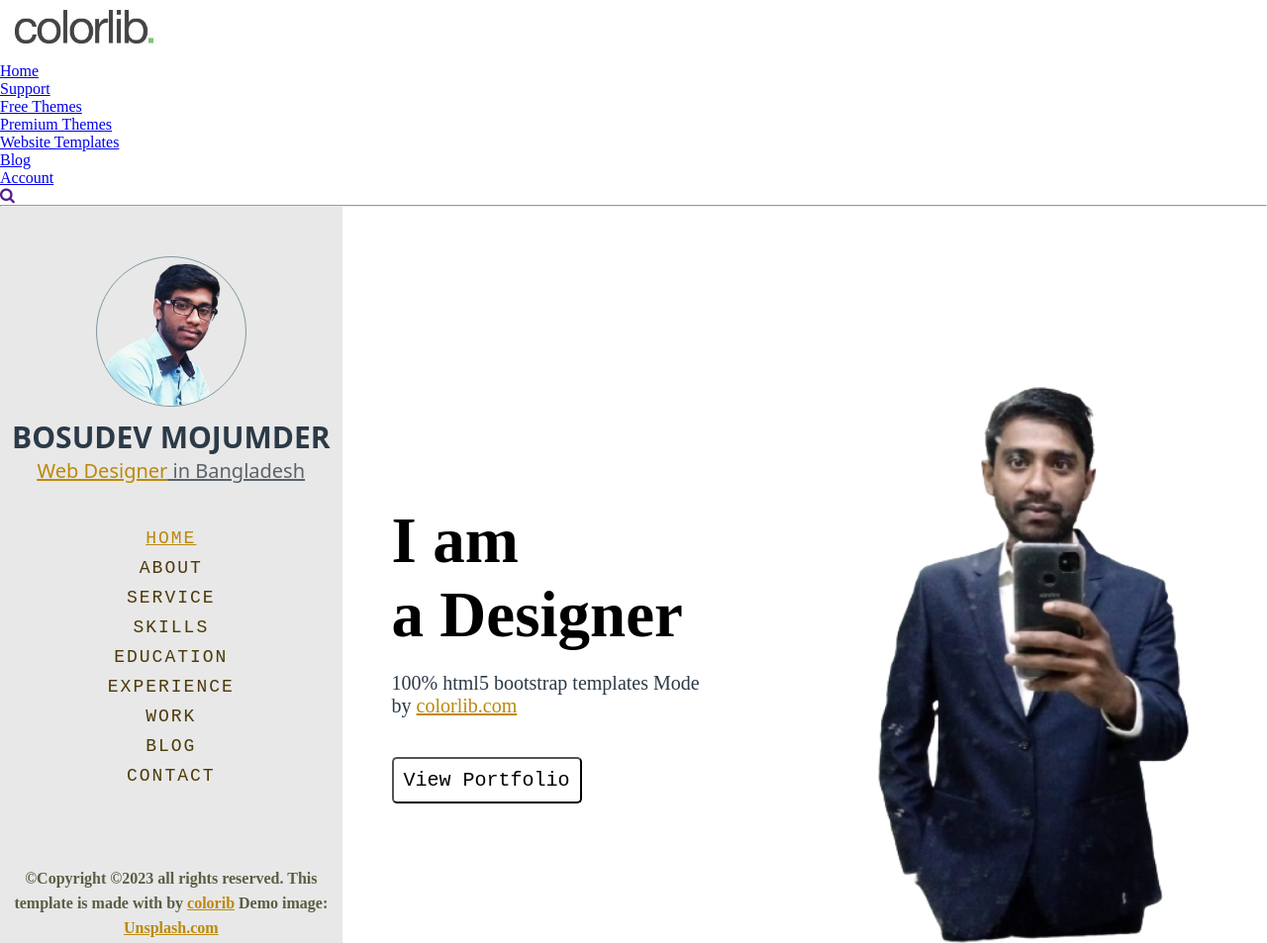
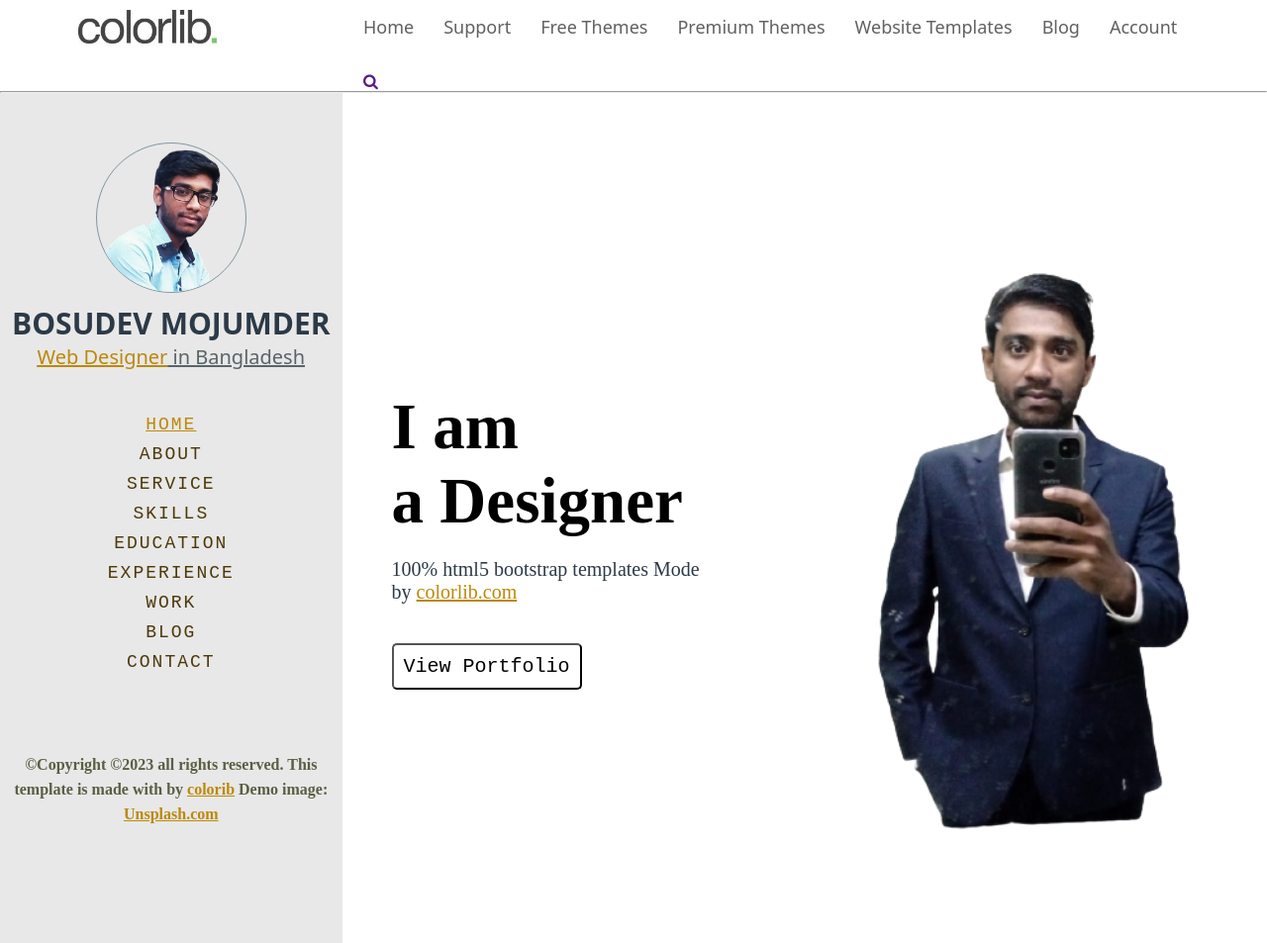
Before and after one commit to bosudev-it/17-Mar, a plain HTML site: page index.html in a window 1280 px wide. Shown: the top 953 px of the page at 99% size. Drawn offline with Linux system fonts and the light colour scheme.

Commit message:
Update style.css

```diff
--- a/style.css
+++ b/style.css
@@ -110,3 +110,46 @@
 	cursor:pointer;
 	text-decoration:underline;
 }
+.header-part{
+	width:90%;
+	margin:auto;
+}
+.logo-area{
+	width:20%;
+	float:left;
+}
+.header-part:after{
+	content:'';
+	display:block;
+	clear:both;
+}
+.menu-area{
+	width:75%;
+	float:right;
+}
+.menu-area ul li{
+	float:left;
+	list-style:none;
+	margin:15px;
+}
+.menu-area ul:after{
+	content:'';
+	display:block;
+	clear:both;
+}
+.menu-area ul li a{
+	text-decoration: none;
+    font-size: 18px;
+    color: #616161;
+    font-family: system-ui;
+}
+hr{
+	border-width: 1px;
+}
+.menu-area ul li a:hover{
+	color:#bb890a;
+}
+.menu-area .fa{
+	margin-top: 20px;
+    margin-left: 15px;
+}
```
